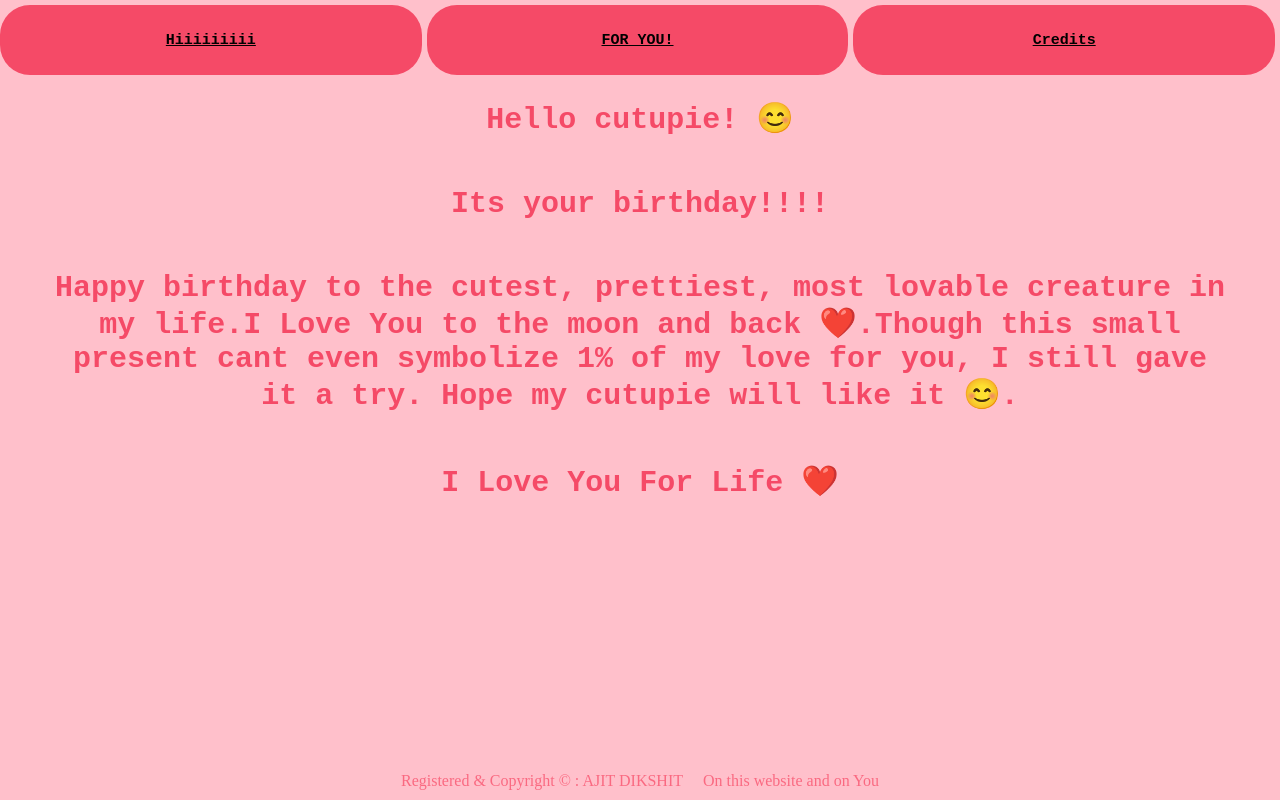
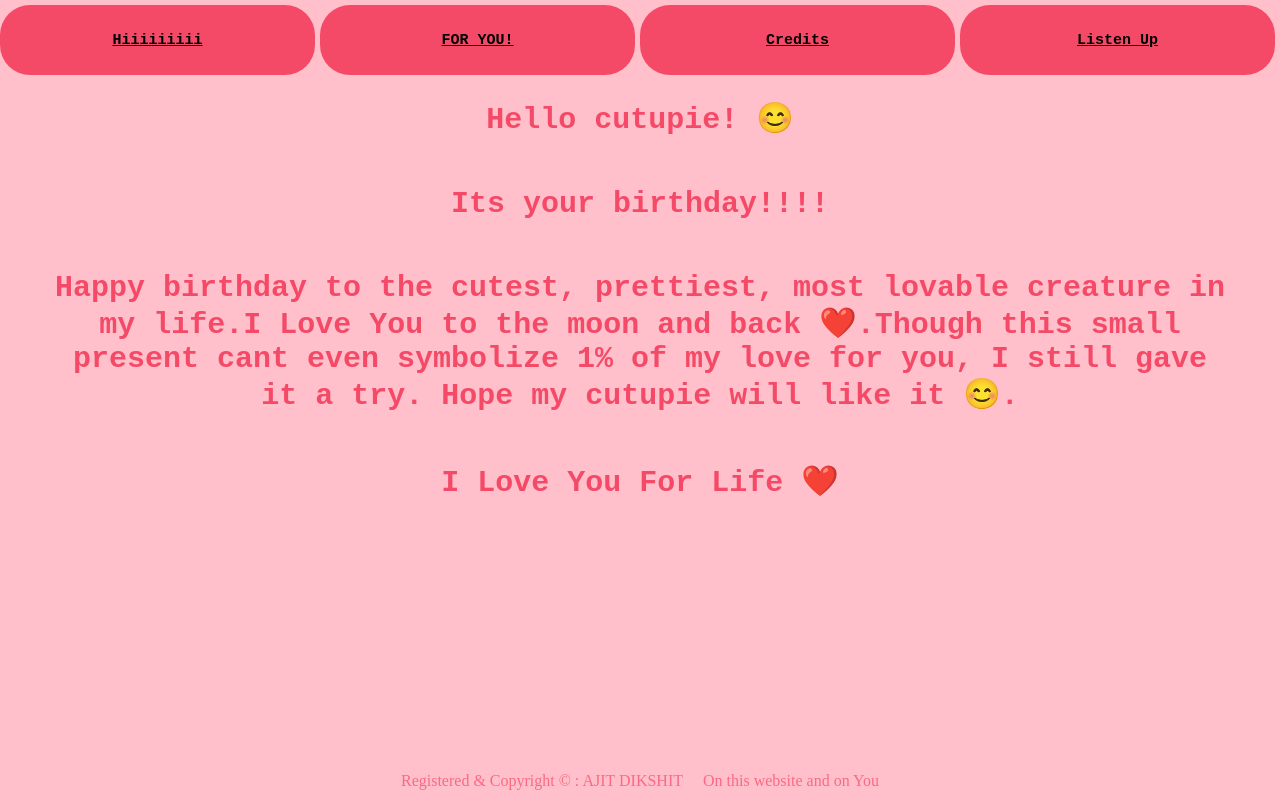
Before and after one commit to aj1tdikshit/importantnotice, a plain HTML site: page first.html in a window 1280 px wide. Drawn offline with Linux system fonts and the light colour scheme.

Commit message:
Update first.html

```diff
--- a/first.html
+++ b/first.html
@@ -12,6 +12,7 @@
         <a href="first.html">Hiiiiiiiii</a>
         <a href="poem.html">FOR YOU!</a>
         <a href="credit.html">Credits</a>
+        <a href="Listen_Up.html">Listen Up</a>
     </div>
 
     <div class="container">
```
